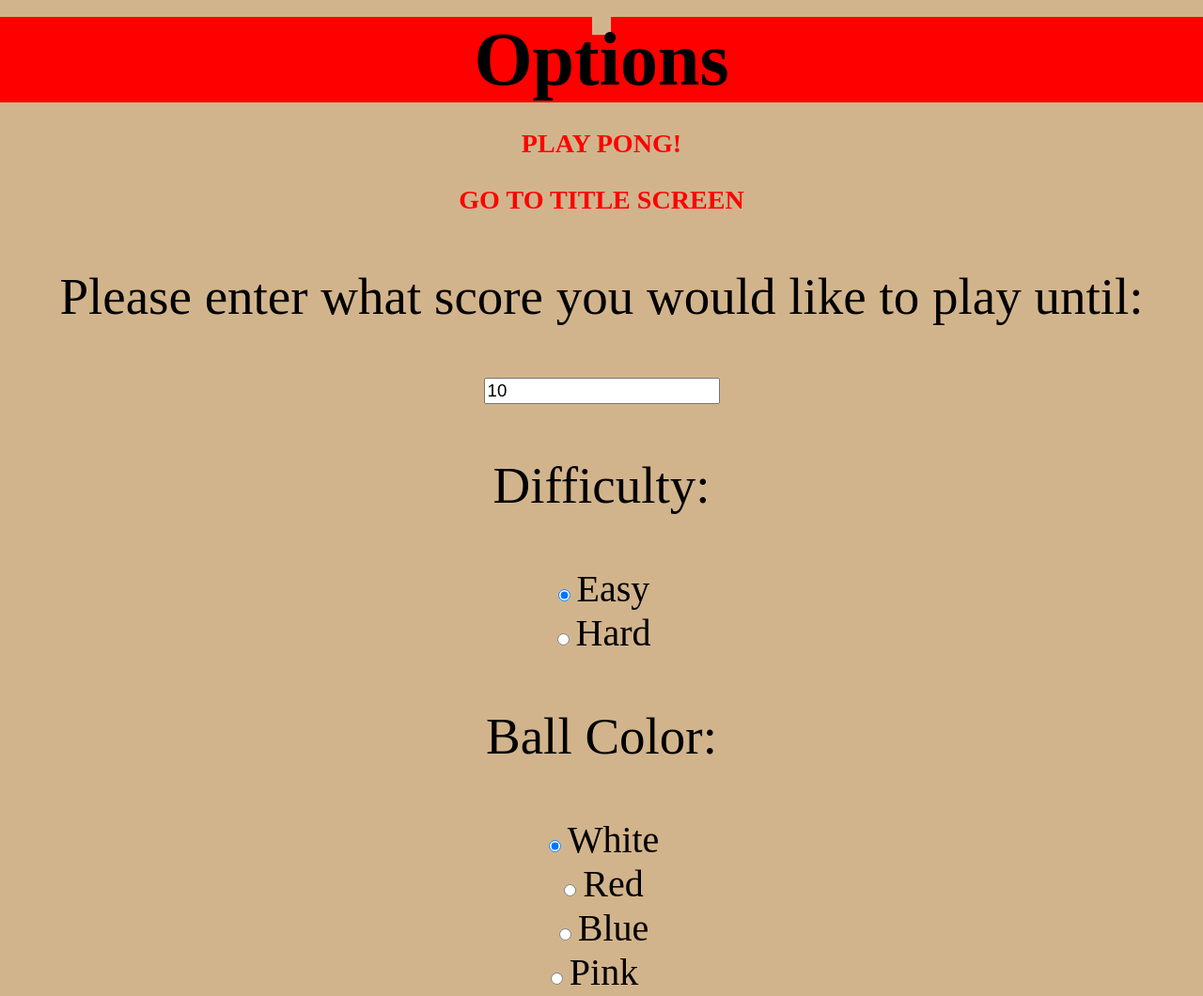
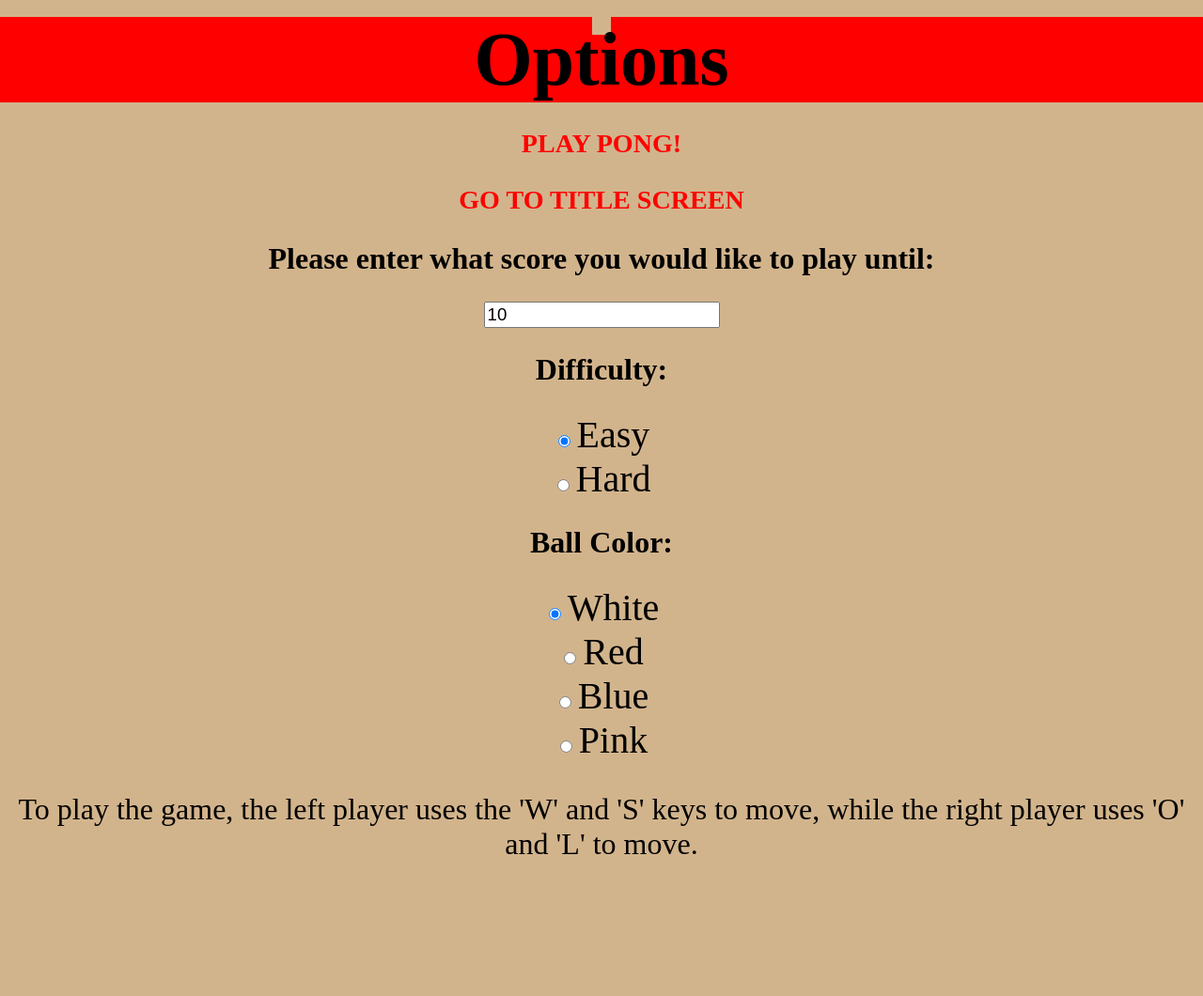
Before and after one commit to rjtisinger/tisinger-kurtzer-finalProject, a plain HTML site: page final_Project/Options.html in a window 1280 px wide. Shown: the whole page at 94% size. After the commit the page ends 986 px from the top, so only its background shows below. Drawn offline with Linux system fonts and the light colour scheme.

Commit message:
Updated the html files
They now comply w/ Nu Checker and give some instructions to a would-be player.

```diff
--- a/final_Project/Options.html
+++ b/final_Project/Options.html
@@ -4,12 +4,18 @@
 <html lang="en">
 
 <head>
+    <meta charset="utf-8">
+    <Title>Options</Title>
+
+    <link rel="stylesheet" type="text/css" href="sheets/styles.css">
     <style>
         p {
-            font-size :55px;
+            font-size: 200%;
             text-align:center
         }
-
+        h2 {
+            font-size: 200%;
+        }
         label {
             font-size: 40px;
             text-align: center;
@@ -24,14 +30,6 @@
             padding: 20px;
         }
     </style>
-
-
-    <meta charset="utf-8">
-    <meta keywords="Pong, Ping-Pong">
-    <Title>Options</Title>
-
-    <link rel="stylesheet" type="text/css" href="sheets/styles.css">
-
 </head>
 
 <body>
@@ -41,24 +39,26 @@
 
     <a href="Title.html" onclick="updateOptions()"><h3>Go to Title Screen</h3> </a>
 
-    <p>Please enter what score you would like to play until:</p>
+    <h2>Please enter what score you would like to play until:</h2>
     <input type="number" id="endScore" name="endScore" value="10">
 
-    <p>Difficulty:</p>
+    <h2>Difficulty:</h2>
     <input type="radio" id="easy" name="diff" value="easy" checked>
-    <label for="difficulty">Easy</label><br>
+    <label for="easy">Easy</label><br>
     <input type="radio" id="hard" name="diff" value="hard">
-    <label for="difficulty">Hard</label><br>
+    <label for="hard">Hard</label><br>
 
-    <p>Ball Color:</p>
+    <h2>Ball Color:</h2>
     <input type="radio" id="white" name="color" value="white" checked>
-    <label for="difficulty">White</label><br>
+    <label for="white">White</label><br>
     <input type="radio" id="red" name="color" value="red">
-    <label for="difficulty">Red</label><br>
+    <label for="red">Red</label><br>
     <input type="radio" id="blue" name="color" value="blue">
-    <label for="difficulty">Blue</label><br>
+    <label for="blue">Blue</label><br>
     <input type="radio" id="pink" name="color" value="pink">
-    <label for="difficulty">Pink</label><br>
+    <label for="pink">Pink</label><br>
+
+    <p>To play the game, the left player uses the 'W' and 'S' keys to move, while the right player uses 'O' and 'L' to move.</p>
 
 
 
```
Also changed, not shown: final_Project/Title.html (+9 -13 lines), final_Project/game.html (+0 -1 lines).
